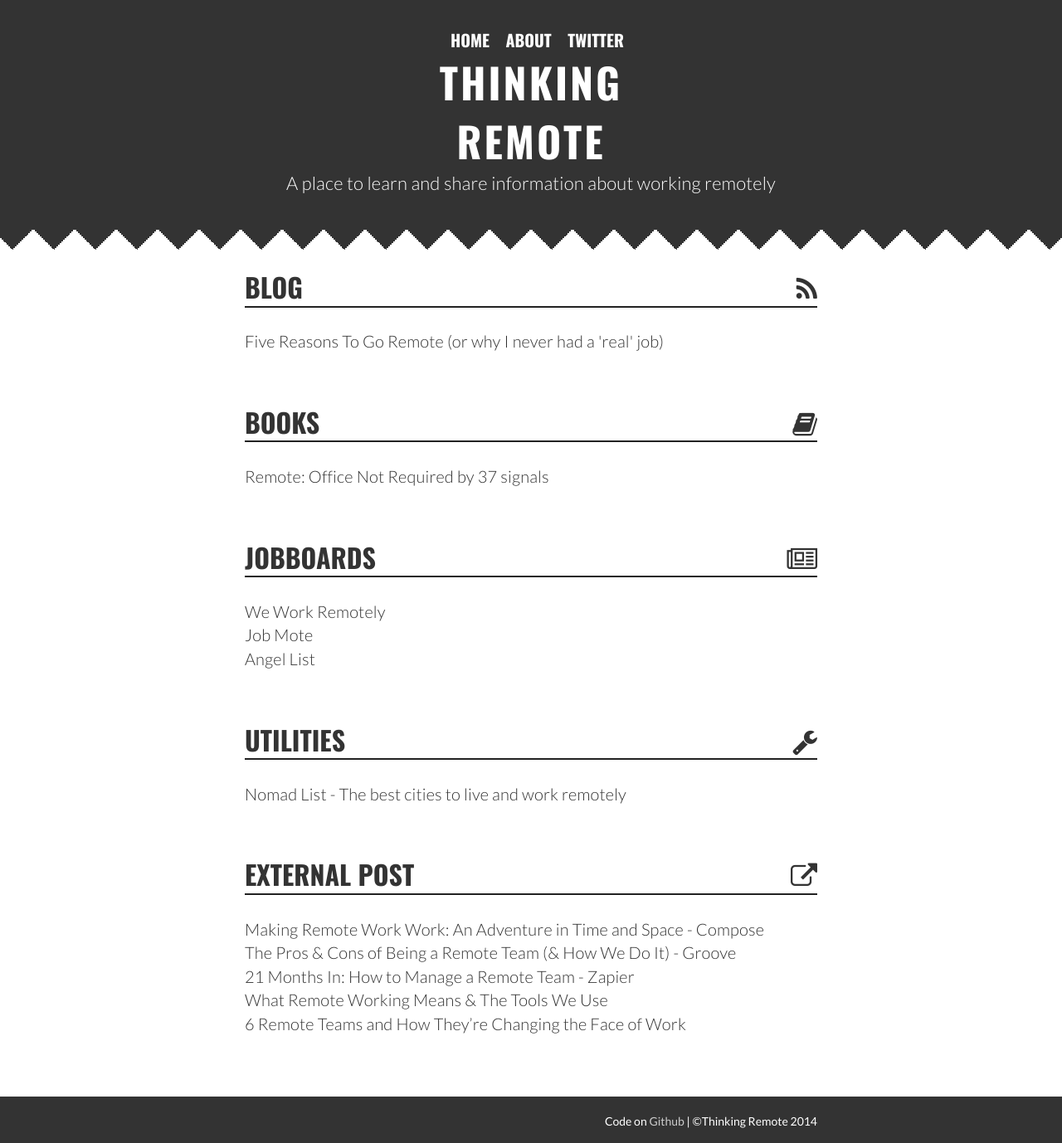
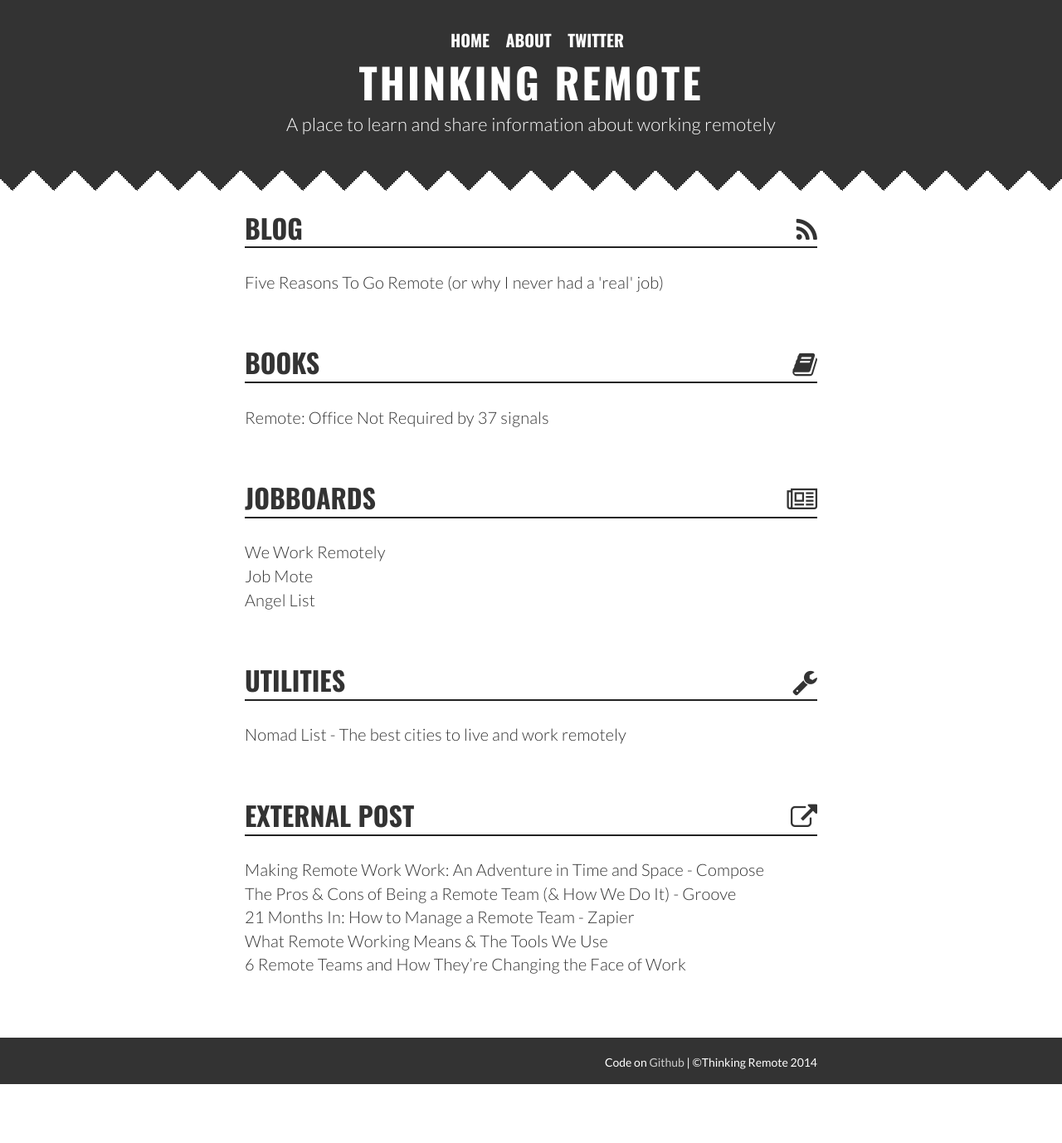
Before and after one commit to thinkingremote/thinkingremote.com, a Jekyll site: the page built from index.html, in a window 1280 px wide. Shown: the whole page at 83% size. Built offline with Jekyll 4.4.1, drawn with Linux system fonts in a browser that asks for light colours; nearby versions of some CDN libraries; comment, search, counter and statistics services are not loaded; after the commit the page ends 1307 px from its top, so only the background shows below that.

Commit message:
fixed post title

```diff
--- a/_includes/header.html
+++ b/_includes/header.html
@@ -8,7 +8,7 @@
     <a class="site-title" href="/about">About</a>
     <a class="site-title" href="https://twitter.com/thinkingremote">Twitter</a>
   </div>
-  <h1 class="logo">Thinking<br />Remote</h1>
+  <h1 class="logo">Thinking Remote</h1>
   <p class="byline">A place to learn and share information about working remotely</p>
 
 
```
